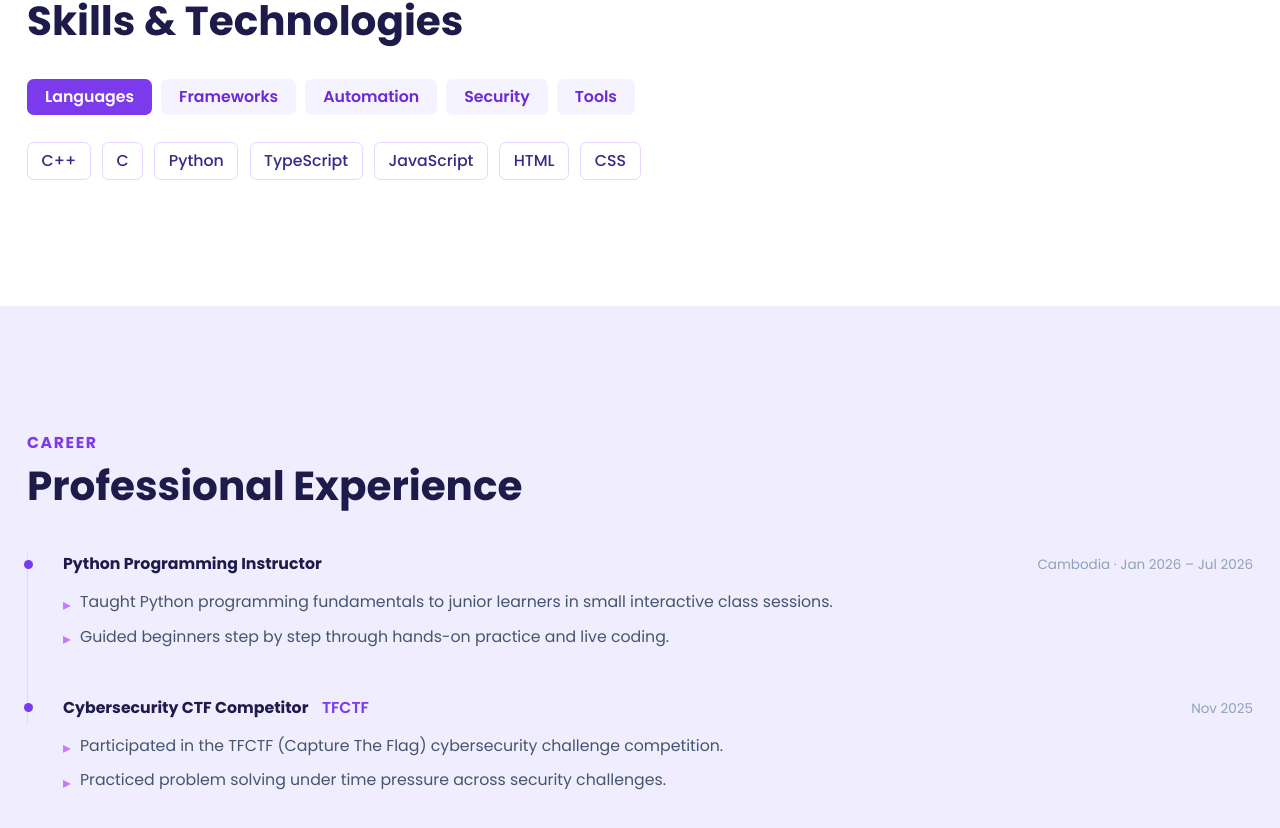
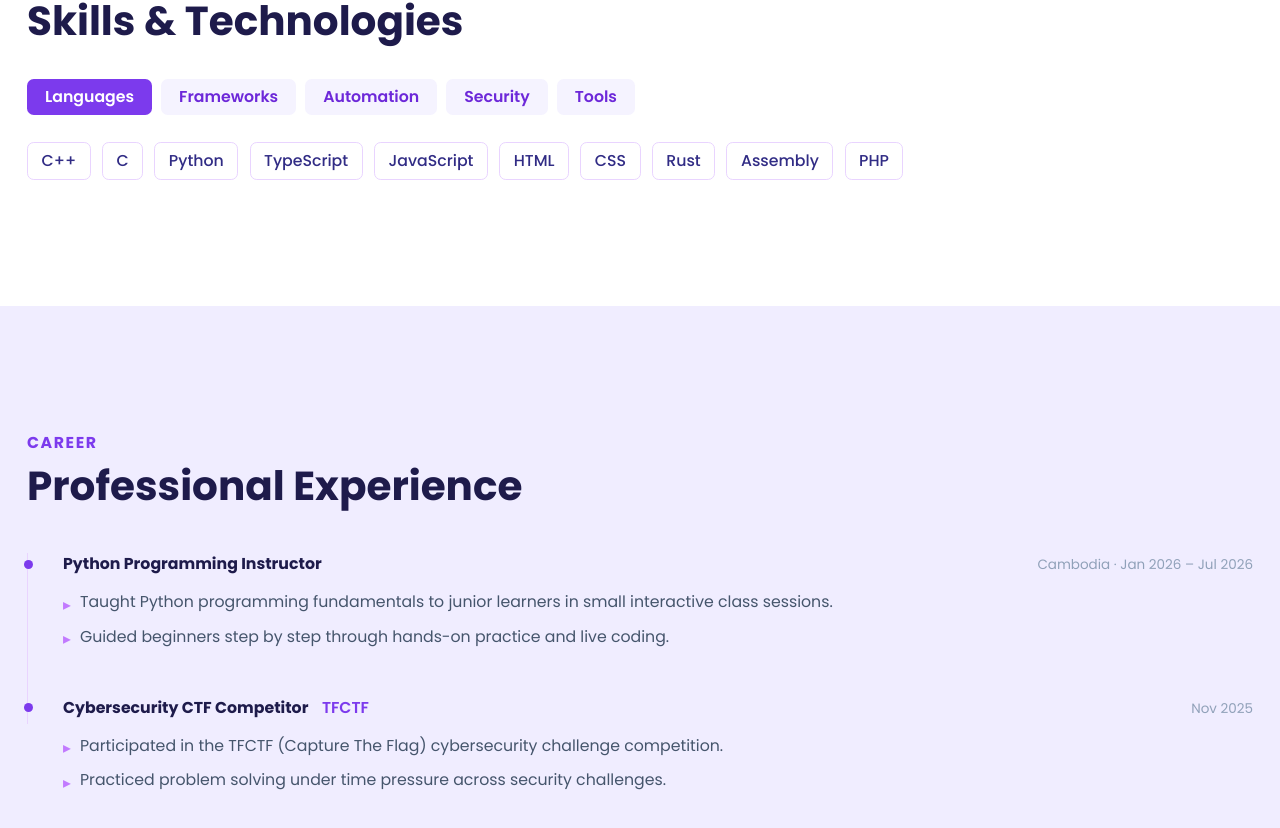
Before and after one commit to TinaGrim/TinaTech, a React (Vite) app: page / in a window 1280 px wide. Shown: the part 1663-2491 px from the top of the page. Built offline with nearby package versions, Linux system fonts and the light colour scheme; the HTML template or start-up script is replaced by a standard one.

Commit message:
feat: add Rust, Assembly, PHP to languages (10 total)

```diff
--- a/src/App.tsx
+++ b/src/App.tsx
@@ -5,7 +5,7 @@ import { useState } from "react";
 const GITHUB = "https://github.com/TinaGrim";
 
 const skills = {
-  languages: ["C++", "C", "Python", "TypeScript", "JavaScript", "HTML", "CSS"],
+  languages: ["C++", "C", "Python", "TypeScript", "JavaScript", "HTML", "CSS", "Rust", "Assembly", "PHP"],
   frameworks: ["Vue 3", "React", "Astro", "Flask", "FastAPI"],
   automation: ["Selenium", "Tkinter GUI", "Emulator Automation", "Telegram Bots"],
   security: ["Networking", "Encryption", "Capture The Flag (CTF)"],
```
